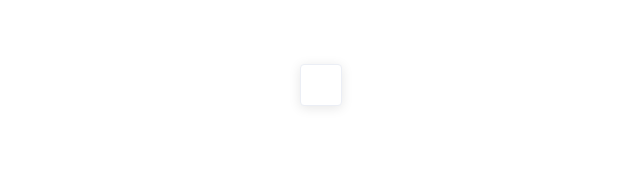
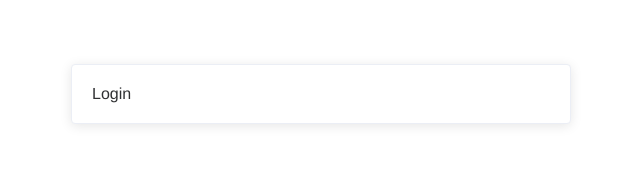
Before and after one commit to dm1annem/test_nuxt_blog, a Nuxt app: page /admin/login in a window 1280 px wide. Shown: the top 173 px of the page, without its empty margins (319-959 px from the left). Built offline with nearby package versions, Linux system fonts and the light colour scheme.

Commit message:
добавил немного стилей

```diff
--- a/pages/admin/login.vue
+++ b/pages/admin/login.vue
@@ -1,6 +1,9 @@
 <template>
-    <el-card>
-
+    <el-card
+    shadow="always"
+    :style="{ width: '500px' }"
+    >
+        Login
     </el-card>
 </template>
 
```
